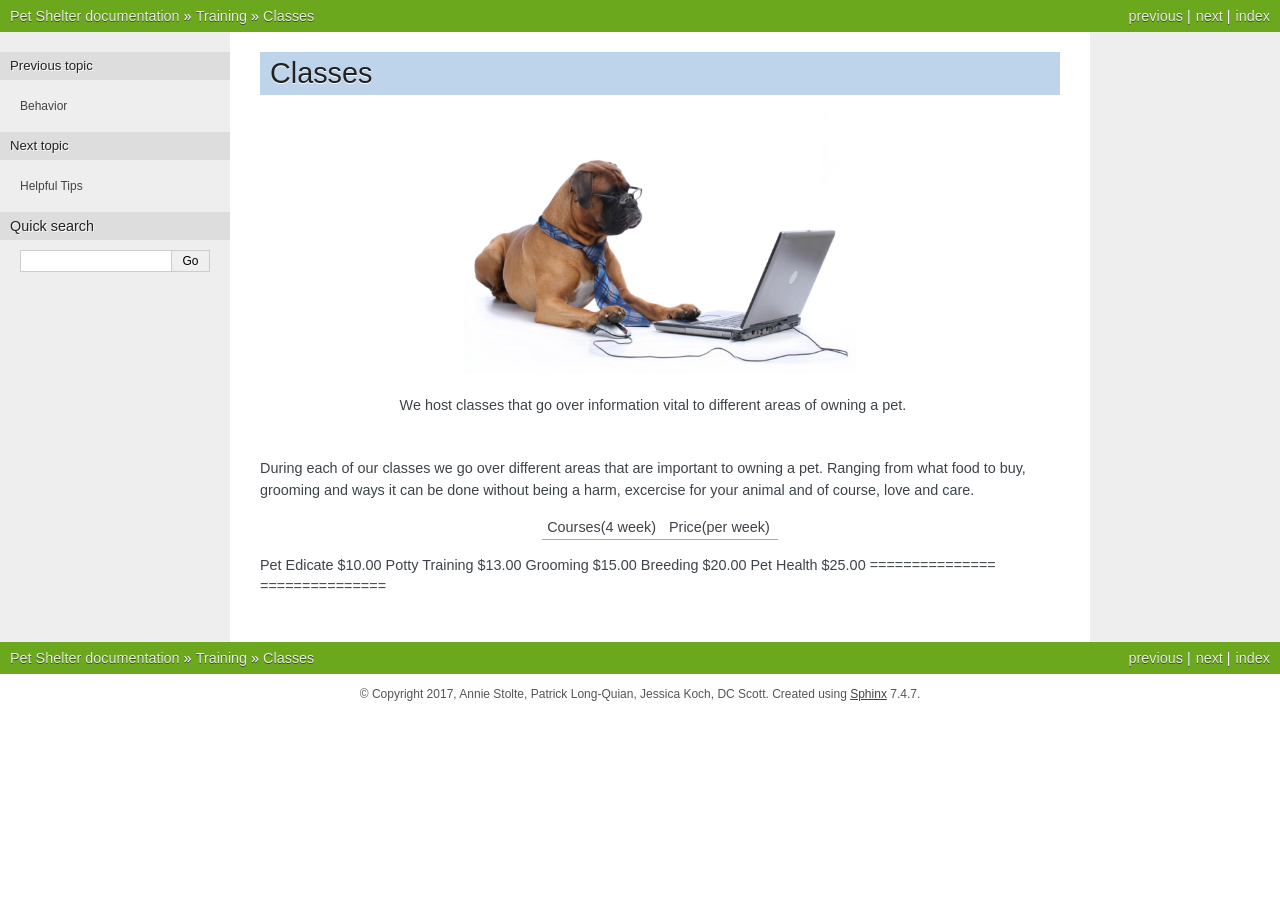
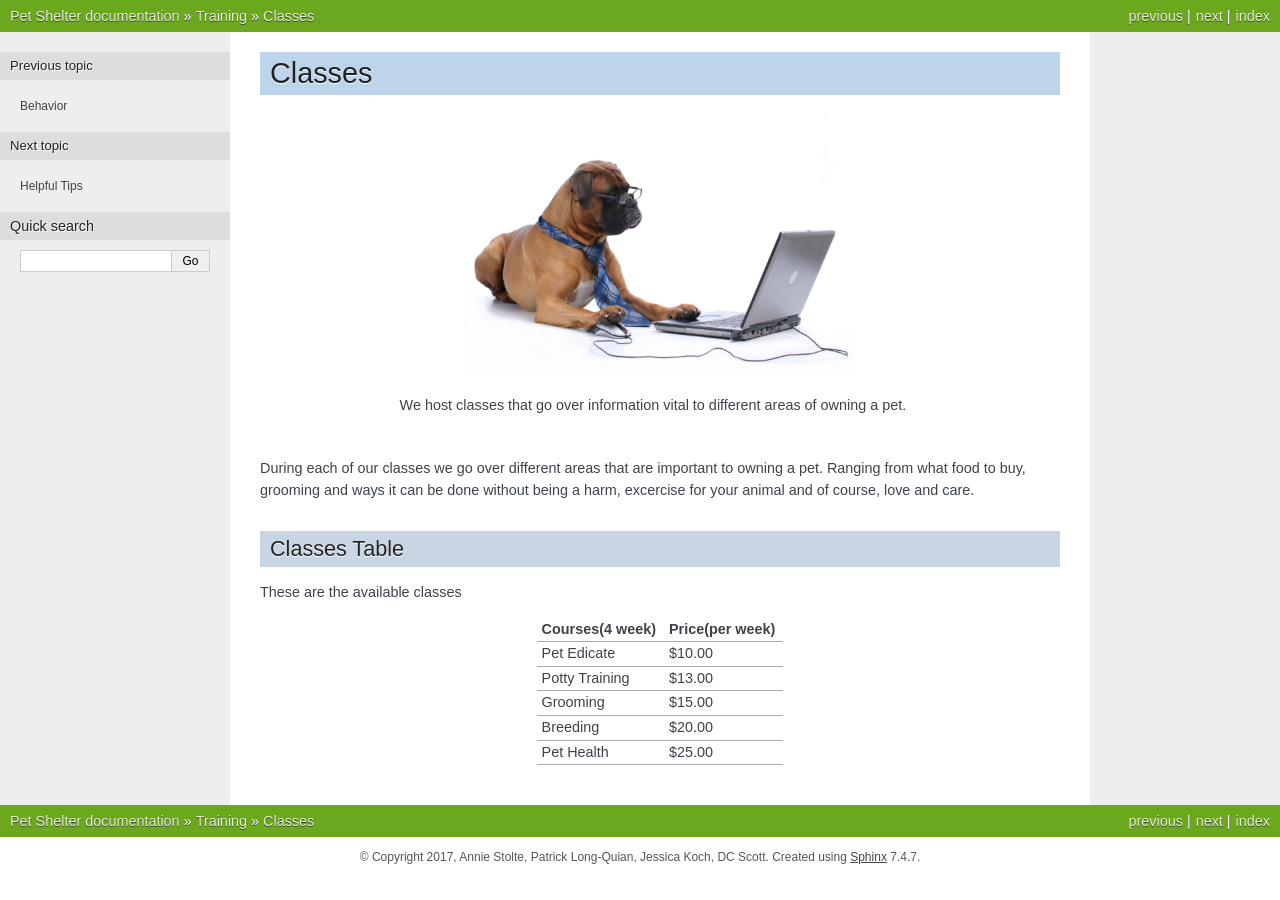
Before and after one commit to plongquian/pet_shelter, a Sphinx documentation site: the page built from source/training/classes.rst, in a window 1280 px wide. Built offline with Sphinx 7.4.7, drawn with Linux system fonts in a browser that asks for light colours.

Commit message:
Fixed classes table in the training directory

```diff
--- a/source/training/classes.rst
+++ b/source/training/classes.rst
@@ -10,10 +10,14 @@ Classes
 During each of our classes we go over different areas that are important
 to owning a pet.  Ranging from what food to buy, grooming and ways it can be done without being a harm, excercise for your animal and of course, love and care.
 
+Classes Table
+-------------
+
+These are the available classes
+
 =============== ===============
 Courses(4 week) Price(per week)
 =============== ===============
-
 Pet Edicate     $10.00
 Potty Training  $13.00
 Grooming        $15.00
```
